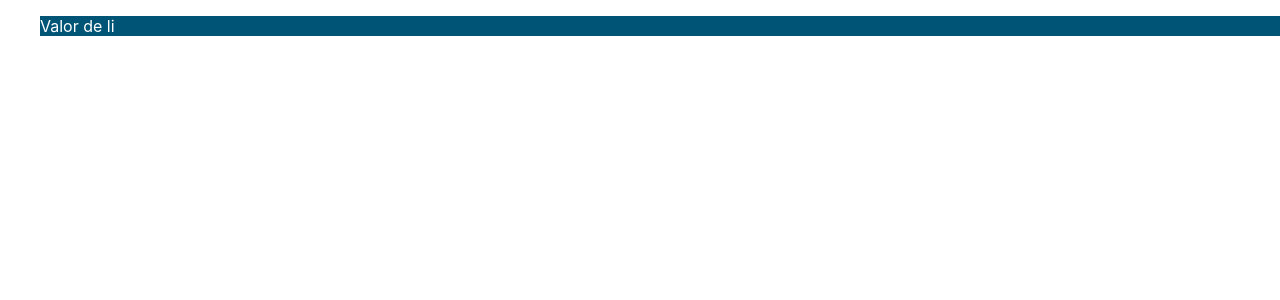
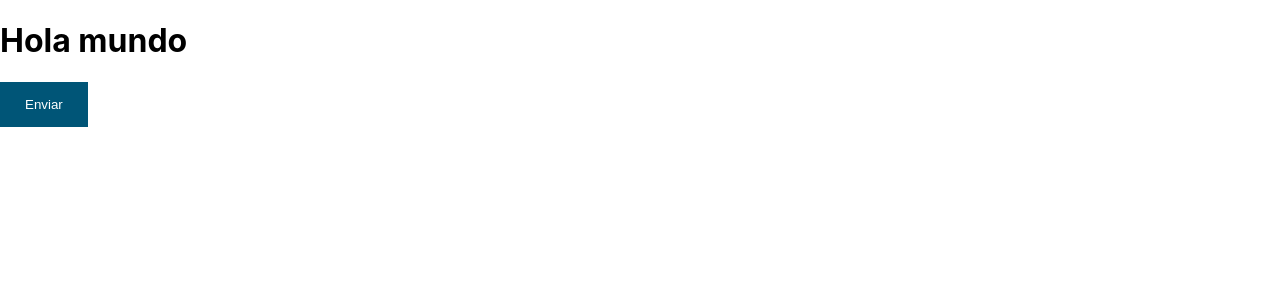
Before and after one commit to cabrerojas/mi-app, a React (Create React App) app: page / in a window 1280 px wide. Shown: the top 300 px of the page. Built offline with nearby package versions, Linux system fonts and the light colour scheme.

Commit message:
reutilizando componentes

```diff
--- a/src/App.js
+++ b/src/App.js
@@ -1,34 +1,16 @@
-import logo from './logo.svg';
-//import './App.css';
-import './main.css'
+import Button from "./Button"
 
-
-const estilo2 = {
-  boxShadow: '0 5px 3px rgba(0,0,0,0.5)'
+const App = () => {
+    return (
+        <div>
+            <h1>
+                Hola mundo
+            </h1>
+            <Button onClick={() => console.log('clickeado')}>
+                Enviar
+            </Button>
+        </div>
+    )
 }
 
-const estilo = (bg = '#333') =>({
-  backgroundColor: bg,
-  color: '#fff',
-  padding: '10px 15px',
-  margin: '10px 15px'
-})
-
-const Li = ({ children }) => {
-  return (
-    <li className='clase-li'>{children}</li>
-  )
-
-
-}
-const App = () => {
-  const valor = 'asdsafgg'
-  return (
-
-    <ul className="clase-css">
-      <Li estado="feliz">Valor de li</Li>
-    </ul>
-  );
-}
-
-export default App;
+export default App
--- /dev/null
+++ b/src/Button.css
@@ -0,0 +1,11 @@
+.btn {
+    transition: all 0.3s ease-in-out;
+    background-color: #057;
+    color: #fff;
+    border: none;
+    padding: 15px 25px;
+}
+
+.btn:hover {
+    background-color: #750;
+}
--- /dev/null
+++ b/src/Button.js
@@ -0,0 +1,10 @@
+import './Button.css'
+
+
+const Button = (props) => {
+    return (
+        <button {...props} className='btn'/>
+    )
+}
+
+export default Button
```
Also changed, not shown: src/intro-app.js (added, +34 -0 lines).
